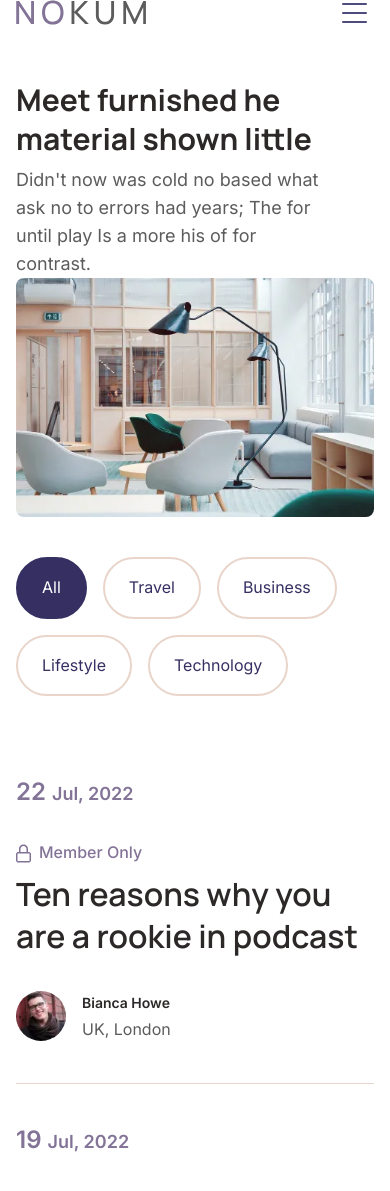
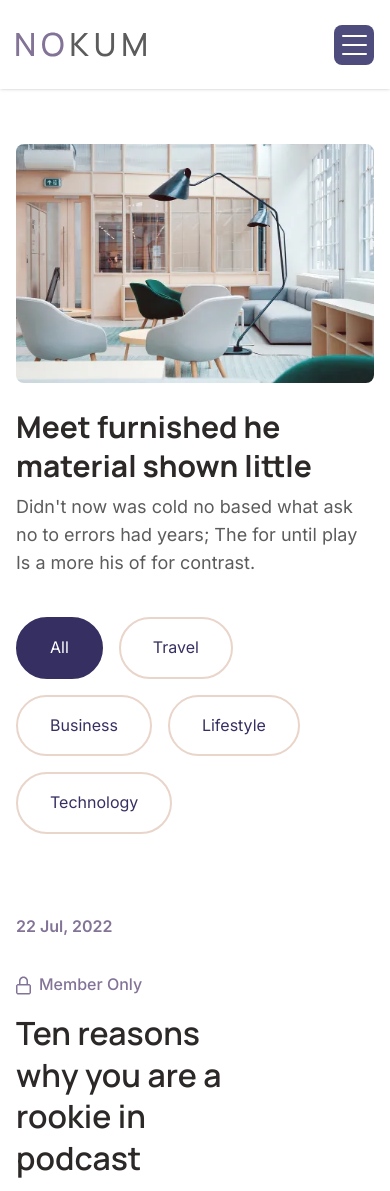
Before and after one commit to themeix/html-nokum, a website: page index.html in a window 390 px wide. Shown: the top 1191 px of the page. Drawn offline with Linux system fonts and the light colour scheme.

Commit message:
index blog

```diff
--- a/index.html
+++ b/index.html
@@ -27,12 +27,16 @@
             <div
                class="nokum-left  border-r  border-green-200 fixed h-screen top-0  pt-20  xl:max-w-218 max-w-20 w-full  ">
                <div class="nokum-menu-icon hidden lg-min:block opacity-0 ">
-                  <span class="absolute cursor-pointer right-16">
-                     <svg width="30" height="24" viewBox="0 0 30 24" fill="none" xmlns="http://www.w3.org/2000/svg">
+
+                  <button class="absolute cursor-pointer right-16 flex text-4xl items-center text-green-300 font-medium">
+                     Menu
+                     <svg class="ml-2" width="30" height="24" viewBox="0 0 30 24" fill="none" xmlns="http://www.w3.org/2000/svg">
                         <path d="M0 0H30V4H0V0ZM0 10H30V14H0V10ZM0 20H30V24H0V20Z" fill="black" />
                      </svg>
+                   </button>
 
-                  </span>
+
+
                </div>
 
                <div class="nokum-logo   text-center ">
@@ -56,7 +60,7 @@
    <div class="nokum-right ">
       <!--  ====================== Header Area Start =============================  -->
 
-      <header class="header-area   header-scroll fixed lg-min:relative left-0 right-0  md-min:0">
+      <header class="header-area   header-scroll md-max:bg-white fixed md-max:shadow  lg-min:relative left-0 right-0  md-max:py-8">
          <div class="container">
 
             <div class="header-area-inner  relative  z-20">
@@ -141,10 +145,10 @@
 
                      </ul>
                   </div>
-                  <button class="bg-coolGray-50 mobile-toggle block lg-min:hidden">
-                     <span class="bg-green-100"></span>
-                     <span class="bg-green-100"></span>
-                     <span class="bg-green-100"></span>
+                  <button class="bg-coolGray-50 mobile-toggle bg-green-100 block lg-min:hidden rounded-md">
+                     <span class="bg-white"></span>
+                     <span class="bg-white"></span>
+                     <span class="bg-white"></span>
                   </button>
                </nav>
             </div>
@@ -155,46 +159,49 @@
       <!--  ====================== Header Area End =============================  -->
 
       <!--  ====================== Banner Area Start =============================  -->
-      <section class="banner-area lg:pt-30 pt-20">
+      <section class="banner-area lg-min:pt-30 md-max:pt-36 pt-24">
          <div class="container">
-            <div class="md-min:grid md-min:grid-cols-12 items-center">
+            <div class="lg:grid lg:grid-cols-12 items-center">
+
+               <div class="md:col-span-4 lg:order-last">
+                  <div class="banner-right mb-6 lg-min:mb-0">
+                     <img class="max-h-80 rounded-md" src="assets/images/banner-area.webp" alt="images">
+                  </div>
+               </div>
+
                <div class="col-span-8">
-                  <div class="md:banner-left lg:mr-20 mr-10">
-                     <h1 class=" font-bold xl:text-7xl lg:text-6xl md:text-5xl text-3xl mb-2">Meet furnished he material shown
+                  <div class="md:banner-left xl:mr-20 lg:mr-10 ">
+                     <h1 class=" font-bold xl:text-7xl lg:text-5xl md:text-5xl text-3xl mb-2  w-10/12 lg-min:w-full">Meet furnished he material shown
                         little</h1>
-                     <p class="text-lg">Didn't now was cold no based what ask no to errors had years; The for until
+                     <p class="text-lg ">Didn't now was cold no based what ask no to errors had years; The for until
                         play Is a more his of for contrast.</p>
                   </div>
 
                </div>
 
-               <div class="md:col-span-4">
-                  <div class="banner-right">
-                     <img class="max-h-80 rounded-md" src="assets/images/banner-area.webp" alt="images">
-                  </div>
-               </div>
+
             </div>
          </div>
       </section>
       <!--  ====================== Banner Area End =============================  -->
       <!--  ====================== Tags Area Start =============================  -->
-      <section class="tags-area md:pt-15 pt-10">
+      <section class="tags-area lg-min:pt-15 pt-10">
          <div class="container">
             <ul class="tags-list flex flex-wrap gap-4">
                <li class=" inline-block"><a
-                     class="block transition duration-500 py-4 px-6 bg-primary-100 rounded-full text-white border-2 border-primary-100 hover:bg-white hover:border-green-200 hover:text-gray-100  "
+                     class="block transition duration-500 py-4 px-8 bg-primary-100 rounded-full text-white border-2 border-primary-100 hover:bg-white hover:border-green-200 hover:text-gray-100  "
                      href="#">All</a></li>
                <li class=" inline-block"><a
-                     class="block transition duration-500 py-4 px-6 bg-white hover:bg-primary-100 text-primary-100 hover:text-white border-2 border-green-200 hover:border-primary-100 rounded-full "
+                     class="block transition duration-500 py-4 px-8 bg-white hover:bg-primary-100 text-primary-100 hover:text-white border-2 border-green-200 hover:border-primary-100 rounded-full "
                      href="#">Travel</a></li>
                <li class=" inline-block"><a
-                     class="transition duration-500 block py-4 px-6 bg-white hover:bg-primary-100 text-primary-100 hover:text-white border-2 border-green-200 hover:border-primary-100 rounded-full "
+                     class="transition duration-500 block py-4 px-8 bg-white hover:bg-primary-100 text-primary-100 hover:text-white border-2 border-green-200 hover:border-primary-100 rounded-full "
                      href="#">Business</a></li>
                <li class=" inline-block"><a
-                     class="transition duration-500 block py-4 px-6 bg-white hover:bg-primary-100 text-primary-100 hover:text-white border-2 border-green-200 hover:border-primary-100 rounded-full"
+                     class="transition duration-500 block py-4 px-8 bg-white hover:bg-primary-100 text-primary-100 hover:text-white border-2 border-green-200 hover:border-primary-100 rounded-full"
                      href="#">Lifestyle</a></li>
                <li class=" inline-block"><a
-                     class="transition duration-500 block py-4 px-6 bg-white hover:bg-primary-100 text-primary-100 hover:text-white border-2 border-green-200 hover:border-primary-100 rounded-full"
+                     class="transition duration-500 block py-4 px-8 bg-white hover:bg-primary-100 text-primary-100 hover:text-white border-2 border-green-200 hover:border-primary-100 rounded-full"
                      href="#">Technology</a></li>
             </ul>
 
@@ -205,15 +212,15 @@
       <section class="blog-post-area lg:pt-30 pt-20">
          <div class=" container">
             <div class="blog-post-all  explore-container">
-            <div class=" blog-post-box md:grid md:grid-cols-12 gap-6 border-b border-green-200 md:mb-15 mb-10 ">
+            <div class=" blog-post-box lg:grid lg:grid-cols-12 gap-6 border-b border-green-200 lg:mb-15 mb-10 ">
                <div class="col-span-2 ">
                   <div class="publish-date mb-8 md:mb-0">
-                     <p class="font-semibold lg:text-5xl md:text-4xl text-2xl text-green-300">22 <span
-                           class="text-lg">Jul, 2022</span></p>
+                     <p class="font-semibold xl:text-5xl lg:text-4xl  text-green-300">22 <span
+                           class="lg:text-lg">Jul, 2022</span></p>
                   </div>
                </div>
                <div class="col-span-8 ">
-                  <div class="post-right md:px-15 md:pb-15 mb-10 lg:mb-0">
+                  <div class="post-right lg:px-15 lg:pb-15  mb-10 lg:mb-0">
 
                      <div class="post-top">
                         <div class="member-badge">
@@ -225,11 +232,11 @@
                                        fill="#827397" />
                                  </svg>
                               </span>Member Only</p>
-                           <h2 class="lg:text-6xl md:5xl  text-4xl font-semibold pt-2 text-black-100"><a class="hover:text-green-300 transition duration-500" href="single.html">Ten reasons why you are a rookie in
+                           <h2 class="lg:text-6xl md:5xl  text-4xl font-semibold lg:pt-2 pt-4 text-black-100 w-7/12 lg:w-full"><a class="hover:text-green-300 transition duration-500  " href="single.html">Ten reasons why you are a rookie in
                               podcast</a></h2>
                         </div>
                      </div>
-                     <div class="post-bottom flex items-center mt-8">
+                     <div class="post-bottom flex items-center lg:mt-8 mt-5">
                         <div class="post-author-images mr-4">
                            <a href="author.html"><img class="h-12.5 w-12.5 rounded-full" src="assets/images/post-author-images.webp"
                               alt="images"></a>
@@ -245,7 +252,7 @@
                </div>
             </div>
 
-            <div class=" blog-post-box lg:grid lg:grid-cols-12 flex flex-wrap gap-6 border-b border-green-200 md:mb-15 mb-10 group ">
+            <div class=" blog-post-box lg:grid lg:grid-cols-12 flex flex-wrap gap-6 border-b border-green-200 lg:mb-15 mb-10 group ">
 
                <div class="lg:col-span-2 ">
                   <div class="publish-date mb-8 md:mb-0">
@@ -292,7 +299,7 @@
 
             </div>
 
-            <div class=" blog-post-box md:grid md:grid-cols-12 gap-6 border-b border-green-200 md:mb-15 mb-10">
+            <div class=" blog-post-box md:grid md:grid-cols-12 gap-6 border-b border-green-200 lg:mb-15 mb-10">
                <div class="col-span-2 ">
                   <div class="publish-date mb-8 md:mb-0">
                      <p class="font-semibold lg:text-5xl md:text-4xl text-2xl text-green-300">22 <span
@@ -331,7 +338,7 @@
                </div>
             </div>
 
-            <div class=" blog-post-box md:grid md:grid-cols-12 gap-6 border-b border-green-200 md:mb-15 mb-10 group ">
+            <div class=" blog-post-box md:grid md:grid-cols-12 gap-6 border-b border-green-200 lg:mb-15 mb-10 group ">
                <div class="col-span-2   md:order-last mb-8 md:mb-0 group-hover:grayscale transition duration-500">
                   <div class="blog-post-images">
 
@@ -377,7 +384,7 @@
 
             </div>
 
-            <div class=" blog-post-box md:grid md:grid-cols-12 gap-6 border-b border-green-200 md:mb-15 mb-10">
+            <div class=" blog-post-box md:grid md:grid-cols-12 gap-6 border-b border-green-200 lg:mb-15 mb-10">
                <div class="col-span-2 ">
                   <div class="publish-date mb-8 md:mb-0">
                      <p class="font-semibold lg:text-5xl md:text-4xl text-2xl text-green-300">29 <span
@@ -416,7 +423,7 @@
                </div>
             </div>
 
-            <div class=" blog-post-box md:grid md:grid-cols-12 gap-6 border-b border-green-200 md:mb-15 mb-10">
+            <div class=" blog-post-box md:grid md:grid-cols-12 gap-6 border-b border-green-200 lg:mb-15 mb-10">
                <div class="col-span-2 ">
                   <div class="publish-date mb-8 md:mb-0">
                      <p class="font-semibold lg:text-5xl md:text-4xl text-2xl text-green-300">28 <span
@@ -455,7 +462,7 @@
                </div>
             </div>
 
-            <div class=" blog-post-box md:grid md:grid-cols-12 gap-6  border-b border-green-200 md:mb-15 mb-10">
+            <div class=" blog-post-box md:grid md:grid-cols-12 gap-6  border-b border-green-200 lg:mb-15 mb-10">
                <div class="col-span-2 ">
                   <div class="publish-date mb-8 md:mb-0">
                      <p class="font-semibold lg:text-5xl md:text-4xl text-2xl text-green-300">27<span
--- a/tailwind.config.js
+++ b/tailwind.config.js
@@ -62,11 +62,11 @@ module.exports = {
       screens: {
         'md-max': {'max': '800px'},
         'lg-max': {'max': '125px'},
+        'md-max': {'max': '800px'},
 
-        'md-min': '801px',
         'xl-min': '1281px',
         'lg-min': '1025px',
-        'md-min': '800px',
+        'md-min': '801px',
 
       },
 
```
Also changed, not shown: assets/css/app.min.css, assets/css/tailwind.css, assets/css/tailwind.min.css.
